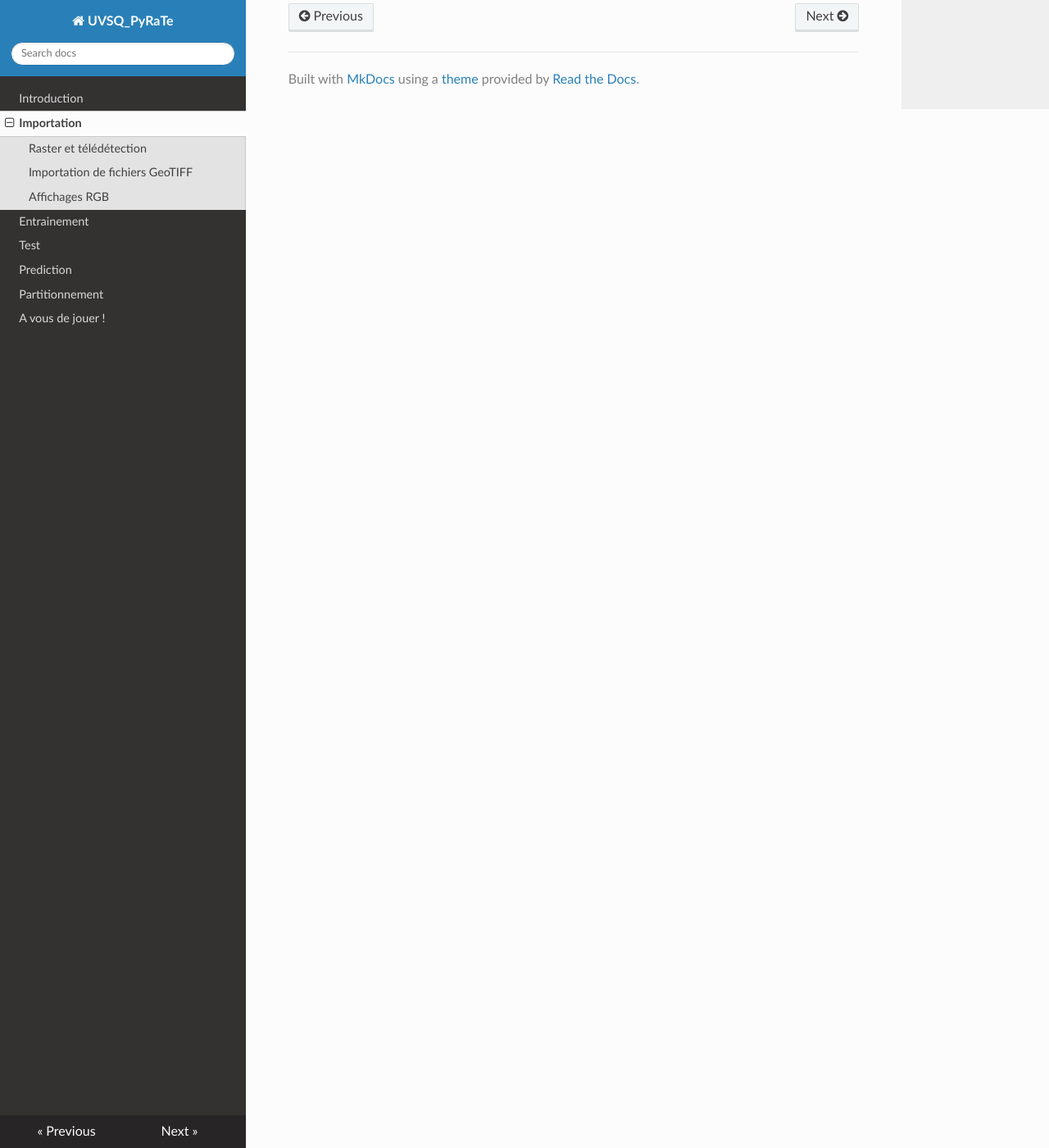
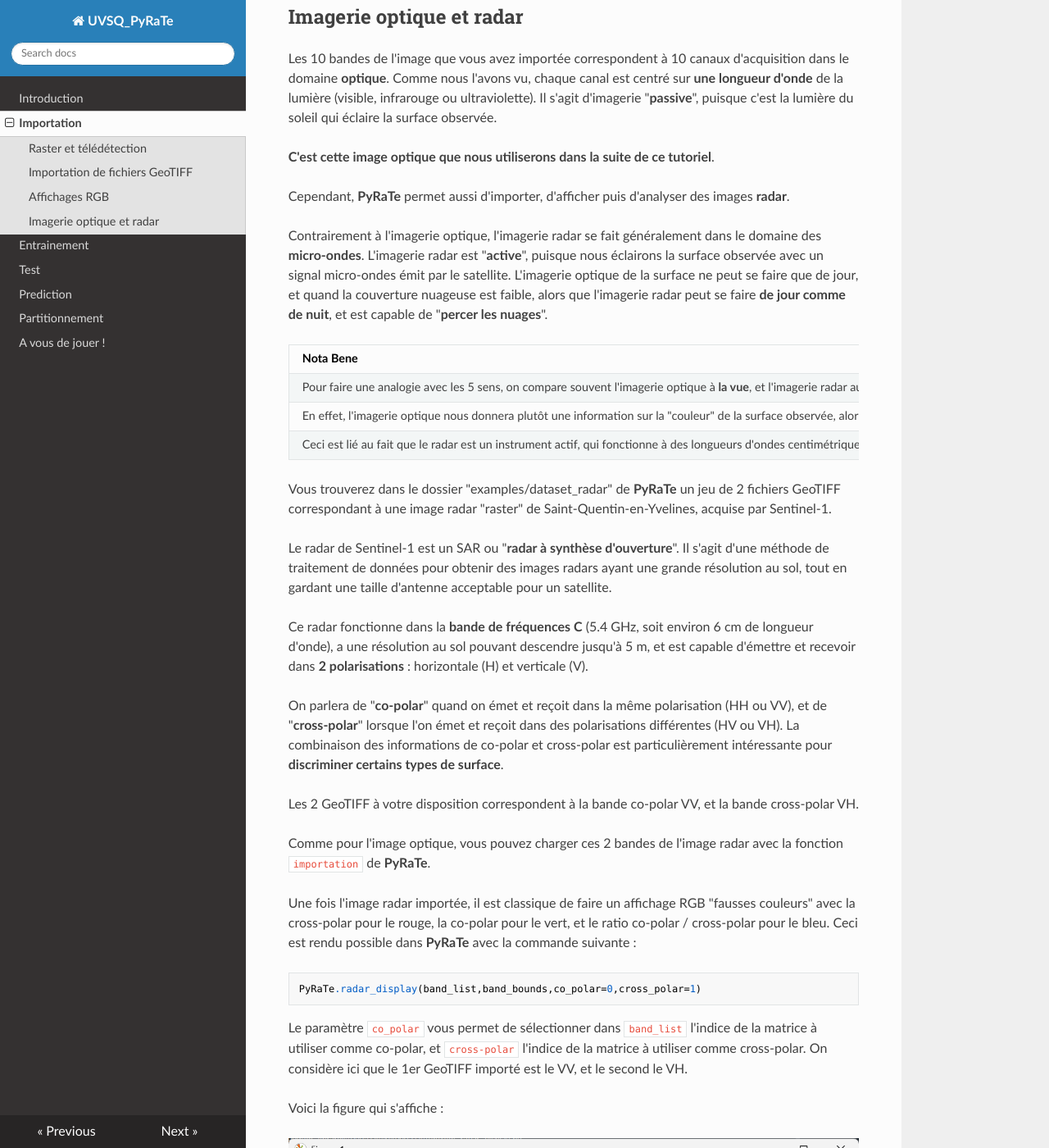
Before and after one commit to NicOudart/PyRaTe, an MkDocs documentation site: the page built from docs/importation.md, in a window 1280 px wide and 1400 px high, scrolled down 4806 px. Shown: the whole window at 82% size. Built offline with MkDocs 1.6.1, drawn with Linux system fonts in a browser that asks for light colours; nearby versions of some CDN libraries; some of the changed text lies outside the part shown.

Commit message:
-Adding comments to the radar display function. -Updating the tutorial with radar data display.

```diff
--- a/docs/importation.md
+++ b/docs/importation.md
@@ -113,3 +113,70 @@
 _Est-ce bien ce que vous observez ?_
 
 Suivant l'application, on peut imaginer réaliser des affichages en "fausses couleurs" avec d'autres bandes d'intérêt.
+
+## Imagerie optique et radar
+
+Les 10 bandes de l'image que vous avez importée correspondent à 10 canaux d'acquisition dans le domaine **optique**.
+Comme nous l'avons vu, chaque canal est centré sur **une longueur d'onde** de la lumière (visible, infrarouge ou ultraviolette).
+Il s'agit d'imagerie "**passive**", puisque c'est la lumière du soleil qui éclaire la surface observée.
+
+**C'est cette image optique que nous utiliserons dans la suite de ce tutoriel**.
+
+Cependant, **PyRaTe** permet aussi d'importer, d'afficher puis d'analyser des images **radar**.
+
+Contrairement à l'imagerie optique, l'imagerie radar se fait généralement dans le domaine des **micro-ondes**.
+L'imagerie radar est "**active**", puisque nous éclairons la surface observée avec un signal micro-ondes émit par le satellite.
+L'imagerie optique de la surface ne peut se faire que de jour, et quand la couverture nuageuse est faible, alors que l'imagerie radar peut se faire **de jour comme de nuit**, et est capable de "**percer les nuages**".
+
+|Nota Bene|
+|:-|
+|Pour faire une analogie avec les 5 sens, on compare souvent l'imagerie optique à **la vue**, et l'imagerie radar au **toucher**.|
+|En effet, l'imagerie optique nous donnera plutôt une information sur la "couleur" de la surface observée, alors que l'imagerie radar donnera une information sur sa "rugosité".|
+|Ceci est lié au fait que le radar est un instrument actif, qui fonctionne à des longueurs d'ondes centimétriques, plus proches de la dimension des structures que l'on veut observer à la surface.|
+
+Vous trouverez dans le dossier "examples/dataset_radar" de **PyRaTe** un jeu de 2 fichiers GeoTIFF correspondant à une image radar "raster" de Saint-Quentin-en-Yvelines, acquise par Sentinel-1.
+
+Le radar de Sentinel-1 est un SAR ou "**radar à synthèse d'ouverture**".
+Il s'agit d'une méthode de traitement de données pour obtenir des images radars ayant une grande résolution au sol, tout en gardant une taille d'antenne acceptable pour un satellite.
+
+Ce radar fonctionne dans la **bande de fréquences C** (5.4 GHz, soit environ 6 cm de longueur d'onde), a une résolution au sol pouvant descendre jusqu'à 5 m, et est capable d'émettre et recevoir dans **2 polarisations** : horizontale (H) et verticale (V).
+
+On parlera de "**co-polar**" quand on émet et reçoit dans la même polarisation (HH ou VV), et de "**cross-polar**" lorsque l'on émet et reçoit dans des polarisations différentes (HV ou VH).
+La combinaison des informations de co-polar et cross-polar est particulièrement intéressante pour **discriminer certains types de surface**.
+
+Les 2 GeoTIFF à votre disposition correspondent à la bande co-polar VV, et la bande cross-polar VH.
+
+Comme pour l'image optique, vous pouvez charger ces 2 bandes de l'image radar avec la fonction `importation` de **PyRaTe**.
+
+Une fois l'image radar importée, il est classique de faire un affichage RGB "fausses couleurs" avec la cross-polar pour le rouge, la co-polar pour le vert, et le ratio co-polar / cross-polar pour le bleu.
+Ceci est rendu possible dans **PyRaTe** avec la commande suivante :
+
+~~~
+PyRaTe.radar_display(band_list,band_bounds,co_polar=0,cross_polar=1)
+~~~
+
+Le paramètre `co_polar` vous permet de sélectionner dans `band_list` l'indice de la matrice à utiliser comme co-polar, et `cross-polar` l'indice de la matrice à utiliser comme cross-polar.
+On considère ici que le 1er GeoTIFF importé est le VV, et le second le VH.
+
+Voici la figure qui s'affiche :
+
+![Affichage de l'image radar en fausses couleurs](img/Radar_display_false_colors.png)
+
+On interprète ce type d'affichage RGB de la manière suivante :
+
+* Le **rouge** correspond à des surface "dépolarisant" beaucoup le signal radar. Il s'agit donc probablement de zones **fortement rugueuses**, provocant de la diffusion de volume.
+
+* Le **vert** correspond à des surfaces "dépolarisant" peu le signal radar. Il s'agit donc de surfaces **plutôt lisses**, provocant une réflexion quasi-directe, avec un peu de diffusion de surface.
+
+* Le **bleu** permet de faire ressortir des surface **lisses**, ou des "**doubles rebonds**".
+
+* Le **jaune** correspond à des **surfaces complexes**, renvoyant autant de signal "dépolarisé" que "polarisé".
+
+* Une surface **sombre** sera **extrêmement lisse** : on a une réflexion quasi-spéculaire.
+
+|Nota Bene|
+|:-|
+|On parle ici de "rugueux" ou "lisse" du point de vue du radar, c'est-à-dire **de sa longueur d'onde**.|
+|Suivant la longueur d'onde du radar utilisé, une même surface paraitra donc plus ou moins rugueuse.|
+
+_A partir de ces informations, comment interprétez-vous la rugosité des surfaces à Saint-Quentin-en-Yvelines ?_
```
Also changed, not shown: other parts of docs/importation.md (+2 -2 lines), 1 other file.
